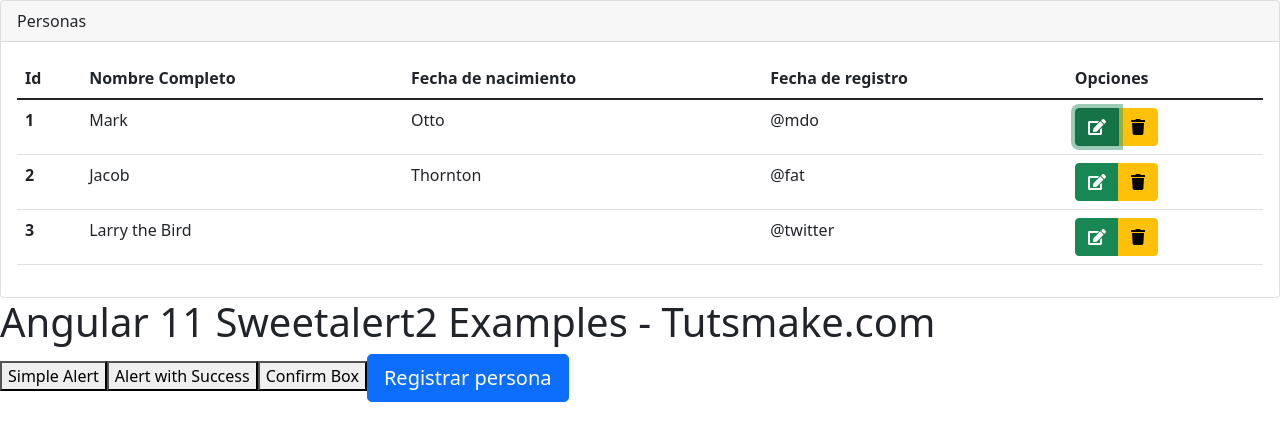
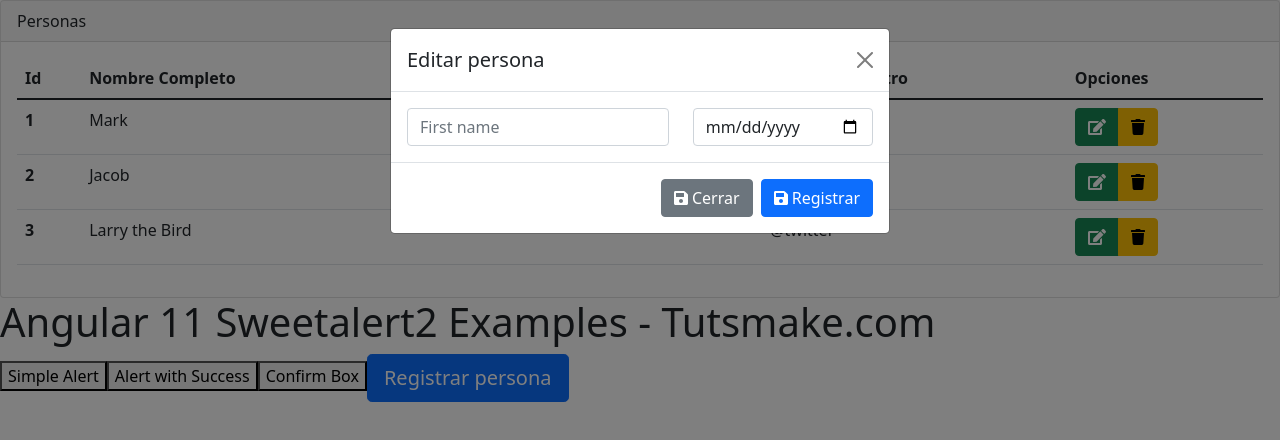
Before and after one commit to hamtino/person-crud, an Angular app: page / in a window 1280 px wide. Both pictures are taken after a click on the button 1096 px from the left and 127 px from the top of the page. Shown: the top 440 px of the page. Built offline with nearby package versions, Linux system fonts and the light colour scheme; what @sweetalert2/ngx-sweetalert2 would draw is missing.

Commit message:
agregamos el modal para editar persona

```diff
--- a/src/app/app.component.html
+++ b/src/app/app.component.html
@@ -12,7 +12,7 @@
   Registrar persona
 </button>
 
-<!-- Modal -->
+<!-- Modal Crear persona-->
 <div class="modal fade" id="modelId" tabindex="-1" role="dialog" aria-labelledby="modelTitleId" aria-hidden="true">
     <div class="modal-dialog" role="document">
         <div class="modal-content">
@@ -39,3 +39,31 @@
         </div>
     </div>
 </div>
+
+<!-- Modal Editar persona-->
+<div class="modal fade" id="modaleditar" tabindex="-1" role="dialog" aria-labelledby="modelTitleId" aria-hidden="true">
+  <div class="modal-dialog" role="document">
+      <div class="modal-content">
+          <div class="modal-header">
+              <h5 class="modal-title">Editar persona</h5>
+                  <button type="button" class="btn-close" data-bs-dismiss="modal" aria-label="Close"></button>
+          </div>
+          <div class="modal-body">
+              <form>
+                  <div class="row">
+                    <div class="col">
+                      <input type="text" class="form-control" placeholder="First name">
+                    </div>
+                    <div class="col-md-5">
+                      <input type="date" class="form-control" placeholder="Last name">
+                    </div>
+                  </div>
+                </form>
+          </div>
+          <div class="modal-footer">
+              <button type="button" class="btn btn-secondary" data-bs-dismiss="modal"><fa-icon [icon]="iconsave"></fa-icon> Cerrar</button>
+              <button type="button" class="btn btn-primary"><fa-icon [icon]="iconsave"></fa-icon> Registrar</button>
+          </div>
+      </div>
+  </div>
+</div>
--- a/src/app/app.module.ts
+++ b/src/app/app.module.ts
@@ -5,7 +5,7 @@
 import { PersonTableComponent } from './component/person-table/person-table.component';
 import { FontAwesomeModule } from '@fortawesome/angular-fontawesome';
 import { SweetAlert2Module } from '@sweetalert2/ngx-sweetalert2';
-import {NgbModule} from '@ng-bootstrap/ng-bootstrap';
+import { NgbModule } from '@ng-bootstrap/ng-bootstrap';
 
 @NgModule({
   declarations: [
--- a/src/app/component/person-table/person-table.component.html
+++ b/src/app/component/person-table/person-table.component.html
@@ -21,7 +21,7 @@
           <td>@mdo</td>
           <td>
             <div class="btn-group" role="group" aria-label="Basic example">
-              <button type="button" class="btn btn-success"><fa-icon [icon]="faEdit"></fa-icon></button>
+              <button type="button" class="btn btn-success" data-bs-toggle="modal" data-bs-target="#modaleditar"><fa-icon [icon]="faEdit"></fa-icon></button>
               <button type="button" class="btn btn-warning"><fa-icon [icon]="faTrash"></fa-icon></button>
             </div>
           </td>
```
